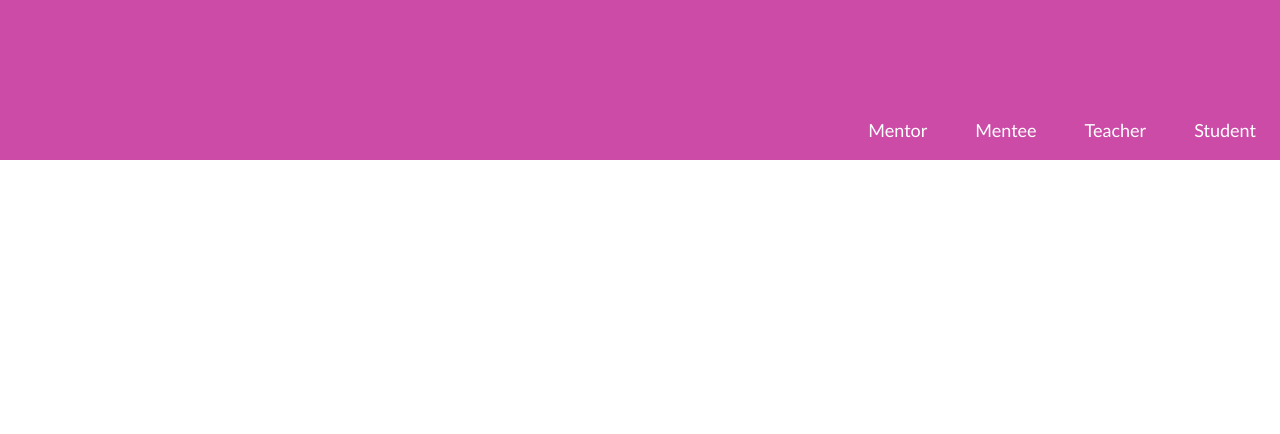
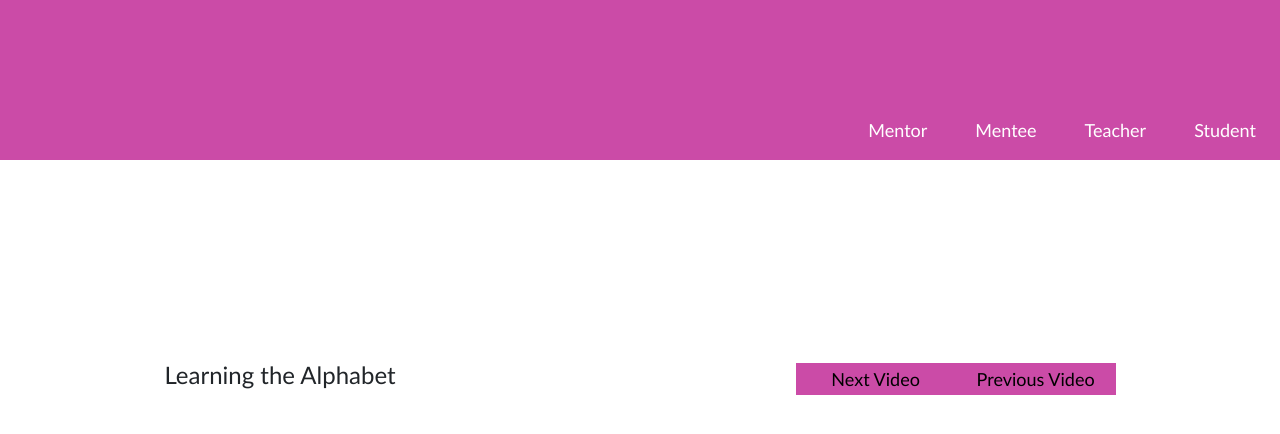
Before and after one commit to corinabejan/Back2Basics, a React (Create React App) app: page /regular/alphabet in a window 1280 px wide. Shown: the top 434 px of the page. Built offline with nearby package versions, Linux system fonts and the light colour scheme; no server answers; the database is empty.

Commit message:
alphabet videos up and running

```diff
--- a/src/App.js
+++ b/src/App.js
@@ -8,6 +8,7 @@ import PrivateRoute from "./Components/PrivateRoute"
 import Navigation from './components/Navigations/Navigation';
 import HomePage from "./pages/HomePage/HomePage"
 import Mentors from './pages/Mentor/Mentors';
+import RegularLessons from "./pages/RegularLessons/alphabet"
 
 function App() {
   return (
@@ -18,17 +19,9 @@ function App() {
         Back 2 Basics
       </header>
       <Switch>
-          <PrivateRoute
-            exact path ="/teacher"
-            component={Teacher}
-          />
           <Route
             exact path="/"
             component={HomePage}
-          />
-          <Route
-            exact path="/mentor"
-            component={Mentors}
           />
           <Route
             exact path="/login"
@@ -38,6 +31,18 @@ function App() {
             exact path="/signup"
             component={SignUp}
           />
+          <PrivateRoute
+            exact path ="/teacher"
+            component={Teacher}
+          />
+          <PrivateRoute
+            exact path="/mentor"
+            component={Mentors}
+          />
+          <Route
+            exact path="/regular/alphabet"
+            component={RegularLessons}
+          />
         </Switch>
     </div>
     </AuthProvider>
--- /dev/null
+++ b/src/pages/RegularLessons/alphabet.css
@@ -0,0 +1,12 @@
+.player_container{
+    display: flex;
+    justify-content: center;
+    align-items: center;
+}
+
+.react-player{
+    justify-content: center;
+    align-items: center;
+    text-align: center;
+    align-content: center;
+}
--- /dev/null
+++ b/src/pages/RegularLessons/alphabet.js
@@ -0,0 +1,67 @@
+import React, { useEffect, useState } from "react"
+import ReactPlayer from "react-player"
+import firebase from "firebase"
+import "./alphabet.css"
+
+
+export default function RegularLessons(){
+    const db = firebase.firestore()
+    const [videos, set_Videos] = useState([])
+    const [videoWatcher, set_VideoWatcher] = useState("")
+    const [videosWatched, set_VideosWatched] = useState([])
+
+    const docRef = db.collection("regular_lessons").doc("words")
+
+    useEffect(() => {
+        if(videos.length === 0){
+            docRef.get()
+            .then(function(doc){
+                if(doc.exists){
+                    set_Videos(doc.data().video_url)
+                    set_VideoWatcher(doc.data().video_url.shift())
+                } else {
+                    console.log("No videos found!")
+                }
+            })
+            .catch(function(error){
+                console.log("Error:", error)
+            })
+        }
+    }, [videos, videos.length, docRef])
+
+    function videoAdder(){
+        set_VideoWatcher(videos.shift())
+
+        videosWatched.push(videoWatcher)
+    }
+
+    function lastVideo(){
+        const video = videosWatched.pop()
+        set_VideoWatcher(video)
+
+        videos.unshift(video)
+    }
+
+    return (
+        <div
+            className="player_container">
+            <h4>
+                Learning the Alphabet
+            </h4>
+            <ReactPlayer
+                className="react-player"
+                url={videoWatcher}
+                width="400px"
+            />
+            <button
+                type="button"
+                onClick={() => videoAdder()}>
+                Next Video
+            </button>
+            <button
+                onClick={() => lastVideo()}>
+                Previous Video
+            </button>
+        </div>
+    )
+}
--- a/src/pages/Teacher/index.js
+++ b/src/pages/Teacher/index.js
@@ -109,12 +109,12 @@ export default function Teacher(){
                         :   <br />
 
             }
-            {teacherData.teacher_skills.length >= 1
+            {teacherData.teacher_skills !== undefined
                     ? teacherData.teacher_skills.map(skill => {
                         return (
-                            <div>
+                            <div
+                                key={skill}>
                                 <Badge
-                                    key={skill}
                                     style={{
                                         width: "fit-content",
                                         height: "20px",
```
